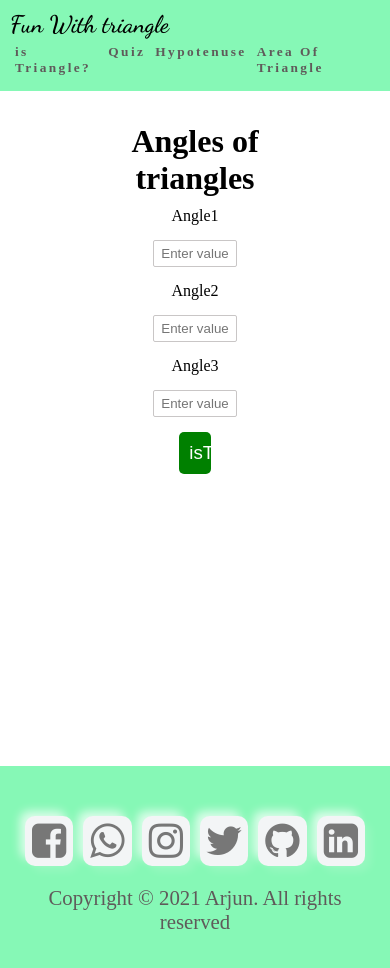
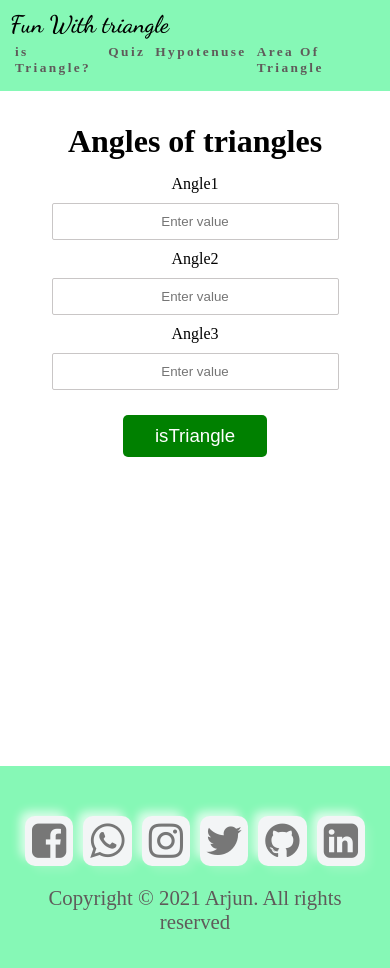
Before and after one commit to arjun-computer-geek/fun-with-triangle, a React (Create React App) app: page / in a window 390 px wide. Shown: the top 968 px of the page. Built offline with nearby package versions, Linux system fonts and the light colour scheme; the HTML template or start-up script is replaced by a standard one.

Commit message:
style - making isTriangle  mobile responsive

```diff
--- a/src/component/IsTriangle.css
+++ b/src/component/IsTriangle.css
@@ -7,8 +7,8 @@
 .isTriangle h1{
     margin-bottom: 10px;
 }
-.isTriangle lable, input{
-    margin: 15px 0px;
+.isTriangle label, input{
+    margin: 5px 0px;
 }
 .isTriangle input{
     padding: 5px;
@@ -16,7 +16,6 @@
     width: 40%;
     border-radius: 2px;
     border: 1px solid rgb(201, 198, 198);
-    /* background: red; */
 }
 .isTriangle input:focus{
     border: 1px solid rgb(0, 0, 0);
@@ -34,3 +33,17 @@
     background: rgb(9, 204, 9);
     cursor: pointer;
 }
+
+@media only screen and (max-width: 600px){
+    .isTriangle{
+        width: 90%;
+    }
+    .isTriangle input{
+        padding: 10px;
+        width: 100%;
+    }
+    .isTriangle button{
+        width: 50%;
+        margin-top: 20px;
+    }
+}
```
